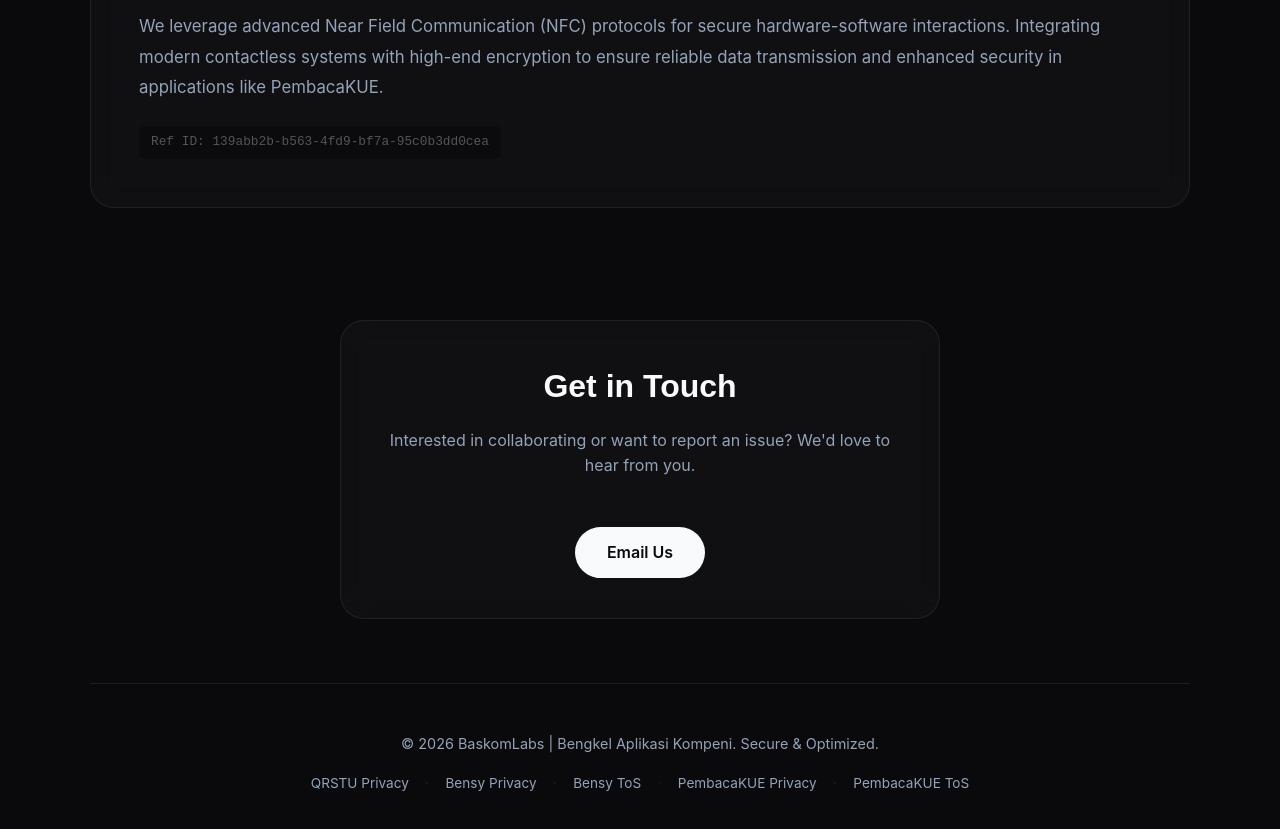
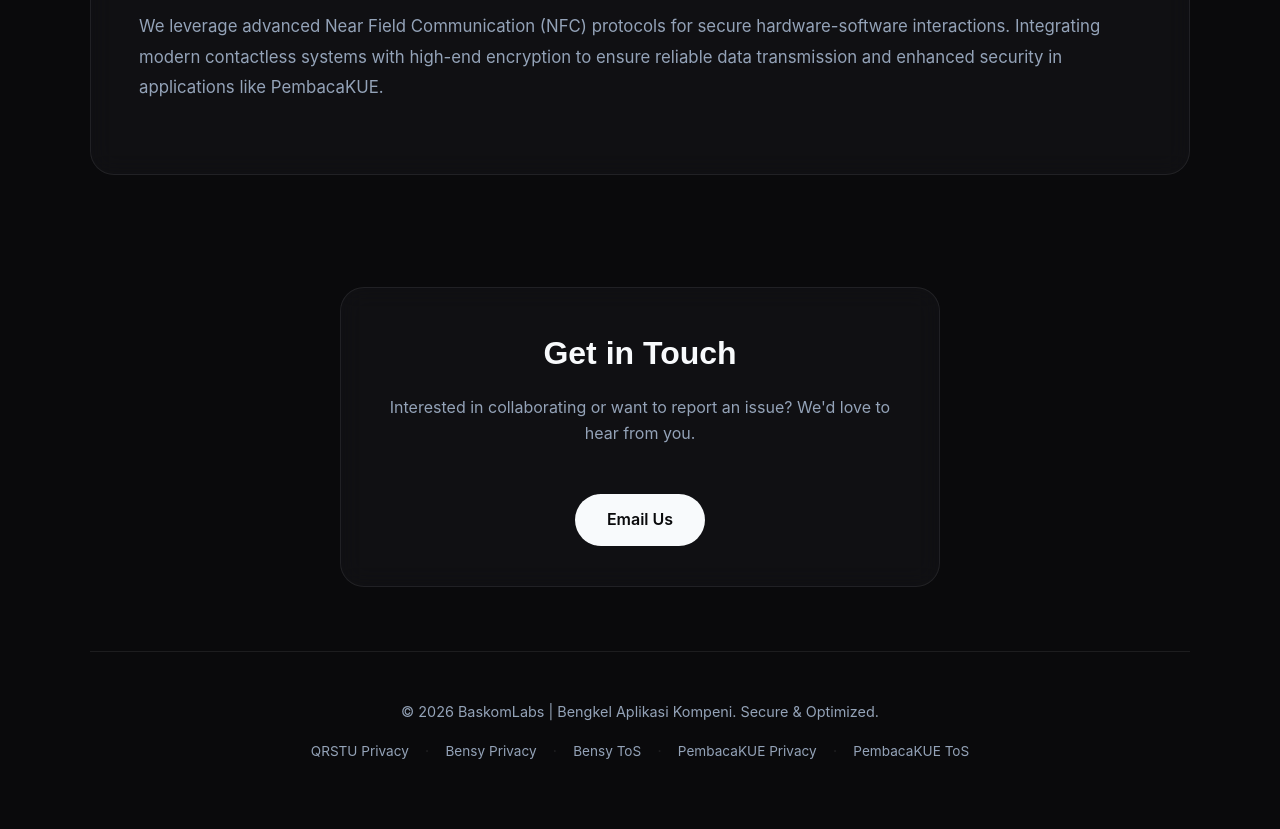
Before and after one commit to baskomlabs/baskomlabs.github.io, a React (Vite) app: page /#/home in a window 1280 px wide. Shown: the part 1280-2109 px from the top of the page. Built offline with nearby package versions, Linux system fonts and the light colour scheme.

Commit message:
fix: remove internal reference ID from UI

```diff
--- a/src/pages/Home.jsx
+++ b/src/pages/Home.jsx
@@ -90,7 +90,6 @@ function Home({ scrollToContact }) {
             <p className="tech-desc">
               We leverage advanced Near Field Communication (NFC) protocols for secure hardware-software interactions. Integrating modern contactless systems with high-end encryption to ensure reliable data transmission and enhanced security in applications like PembacaKUE.
             </p>
-            <div className="tech-ref">Ref ID: 139abb2b-b563-4fd9-bf7a-95c0b3dd0cea</div>
           </div>
         </div>
       </section>
```
